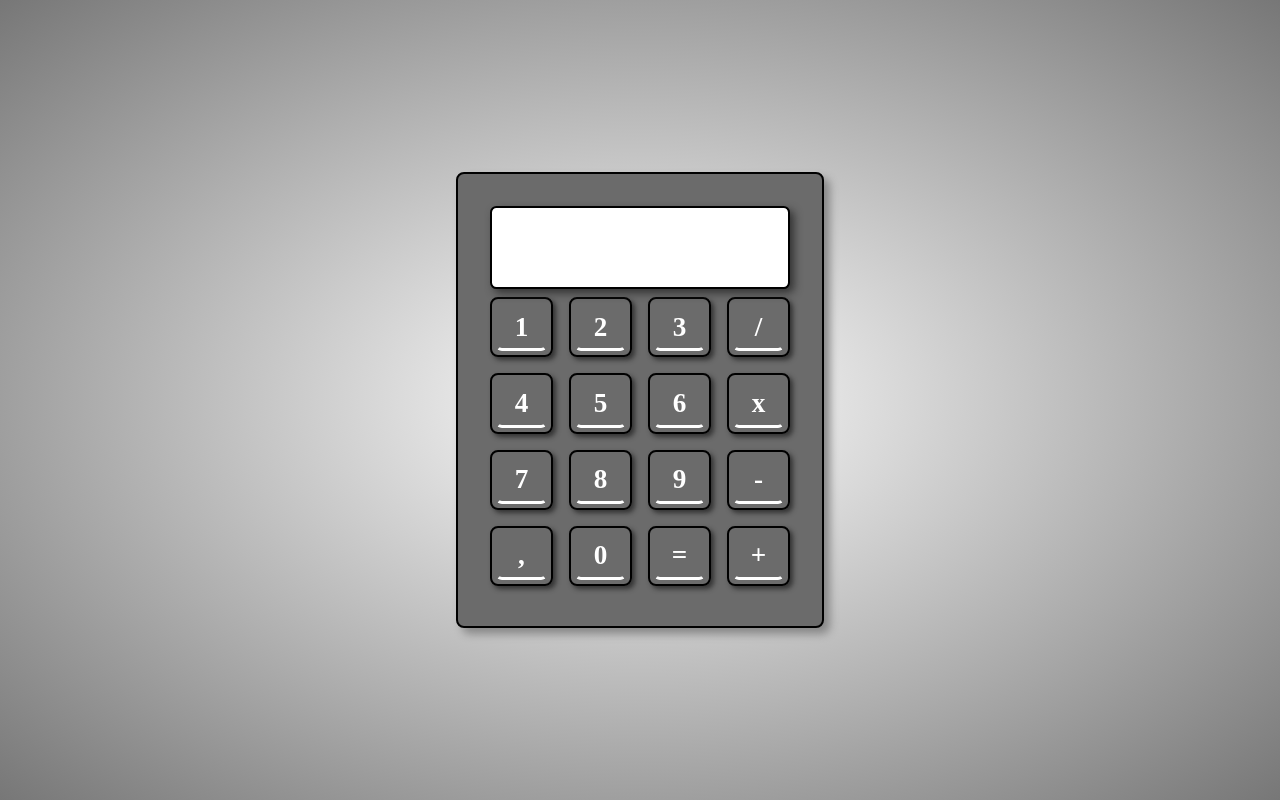
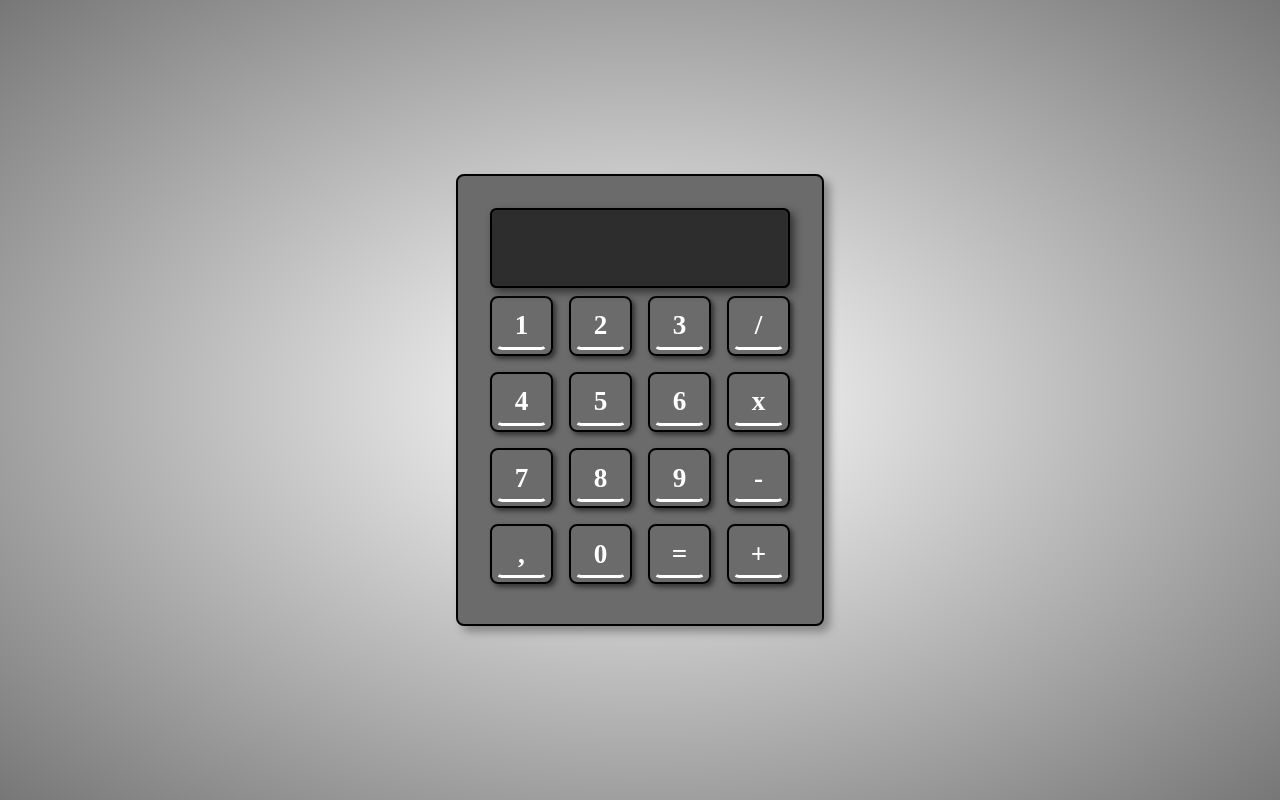
Before and after one commit to abrxao/EBAC-React, a React (Create React App) app in the folder modulo-3/: page / in a window 1280 px wide. Built offline with nearby package versions, Linux system fonts and the light colour scheme; the HTML template or start-up script is replaced by a standard one; a web font is replaced by a local one.

Commit message:
:lipstick: trocando fonte e cor do background do display

```diff
--- a/modulo-3/src/components/Display/Display.css
+++ b/modulo-3/src/components/Display/Display.css
@@ -1,49 +1,48 @@
-.Display *{
-    font-family: 'Courier New', Courier, monospace;
-}
 
 .Display{
     height: 60px;
-    background-color: #fff;
+    background-color: #2d2d2d;
     position: relative;
-    padding: .6rem;
+    padding: .5rem;
     border-radius: .4rem;
     border: 2px solid #000;
     box-shadow: 4px 4px 8px #333;
-    color:#000;
     overflow: hidden;
 }
 
 .Display__firstBlock{
     font-size: 1.3rem;
     position: absolute;
+    width: calc(100% - 1.4rem);
     right: .6rem;
     bottom: .6rem;
-    color:#000;
+    color:#fff;
     border: none;
     text-align: end;
     padding: .3rem;
     pointer-events: none;
     background-color: #fff0;
+    text-align:right;
 }
 
 .Display__secBlock{
     font-size: 1.3rem;
+    width: calc(100% - 1.4rem);
     position: absolute;
     background-color: #fff0;
     right: .6rem;
     bottom: .6rem;
-    color:#000;
+    color:#ddd;
     border: none;
-    text-align: end;
     padding: .3rem;
     pointer-events: none;
     background-color: none;
+    text-align:right;
 }
 
 .Display__secBlock--answer{
     position: absolute;
-    color: #888;
+    color: #bdbdbd;
     font-size: 1rem;
     top: .6rem;
     right: .6rem;
```
